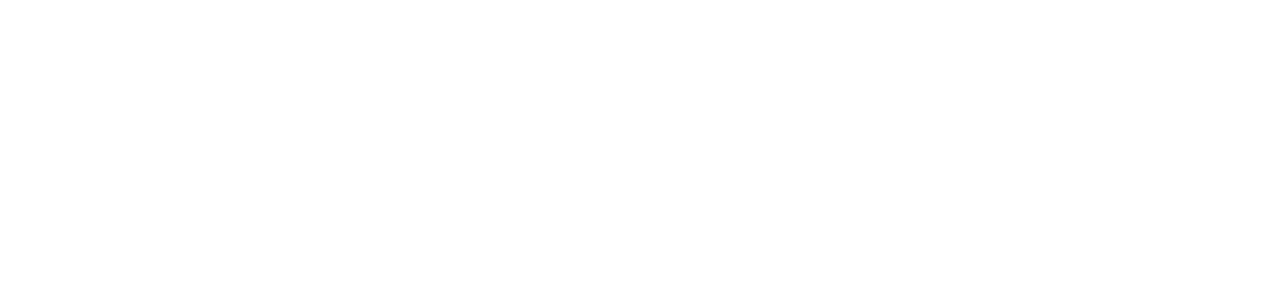
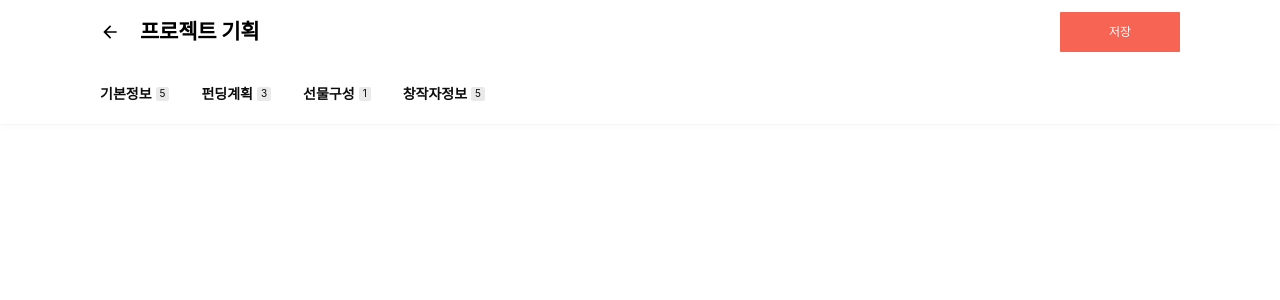
Before and after one commit to limjeahyuk/avatye_client, a React (Create React App) app: page /project-editor/management in a window 1280 px wide. Shown: the top 300 px of the page. Built offline with nearby package versions, Linux system fonts and the light colour scheme.

Commit message:
index on feautre/2-login: 340891e 드롭다운 구현 성공

```diff
--- a/src/components/UI/header/Top.js
+++ b/src/components/UI/header/Top.js
@@ -33,7 +33,7 @@ const Top = () => {
                     <NotificationsNoneIcon />
                     <div className={classes.login} onClick={dropDownHandler}><AccountCircleIcon />{ctx.userNick}</div>
                     {dropDown && <div className={classes.dropdown}>
-                        <div>프로필</div>
+                        <div onClick={() => navigater('/mypage')}>프로필</div>
                         <div onClick={ctx.onLogout}>로그아웃</div>
                     </div>}
                 </div>}
--- a/src/components/post/management/ManageHeader.js
+++ b/src/components/post/management/ManageHeader.js
@@ -1,9 +1,45 @@
-import React from "react";
+import React, { useState } from "react";
 import classes from './Management.module.css'
+import ArrowBackIcon from '@mui/icons-material/ArrowBack';
+import { useNavigate } from "react-router-dom";
 
 const ManageHeader = () => {
+    const [contSave, setContSave] = useState(true);
+
+    const navigater = useNavigate();
+
     return <div>
-
+        <div className={classes.frame}>
+            <div className={classes.top}>
+                <div>
+                    <div>
+                        <ArrowBackIcon onClick={() => navigater('/') } />
+                        <h2>프로젝트 기획</h2>
+                    </div>
+                    <button className={`${contSave && classes.save}`}><span>{contSave ? "저장" : "기획중"}</span></button>
+                </div>
+            </div>
+            <div className={classes.bot}>
+                <div>
+                    <div>
+                        기본정보
+                        <span>5</span>
+                    </div>
+                    <div>
+                        펀딩계획
+                        <span>3</span>
+                    </div>
+                    <div>
+                        선물구성
+                        <span>1</span>
+                    </div>
+                    <div>
+                        창작자정보
+                        <span>5</span>
+                    </div>
+                </div>
+            </div>
+        </div>
     </div>
 }
 
--- a/src/components/post/management/Management.module.css
+++ b/src/components/post/management/Management.module.css
@@ -0,0 +1,115 @@
+.frame{
+    width: 100%;
+    box-shadow: rgb(0 0 0 / 4%) 0px 1px 8px, rgb(0 0 0 / 2%) 0px 1px 0px;
+    z-index: 1;
+}
+
+.frame .top{
+    position: fixed;
+    top: 0px;
+    z-index: 100;
+    width: 100%;
+    background-color: rgb(255, 255, 255);
+    font-size: 14px;
+    line-height: 24px;
+    letter-spacing: -0.015em;
+    box-shadow: none;
+    transform: translateY(0px);
+    height: 64px;
+}
+
+.frame .top>div{
+    width: 1080px;
+    margin: 0 auto;
+    display: flex;
+    justify-content: space-between;
+    position: relative;
+    height: 100%;
+    align-items: center;
+}
+
+.frame .top>div>div{
+    display: flex;
+    align-items: center;
+}
+
+.frame .top>div>div svg{
+    font-size: 20px;
+    margin-right: 20px;
+    cursor: pointer;
+}
+
+.frame .top>div button{
+    width: 120px;
+    height: 40px;
+    font-weight: 500;
+    background-color: rgb(240, 240, 240);
+    font-size: 12px;
+    line-height: 20px;
+    outline: none;
+    padding: 0 16px;
+    border-radius: 1px;
+    display: inline-flex;
+    align-items: center;
+    justify-content: center;
+    border: none;
+}
+
+.frame .top>div .save{
+    color: rgb(255, 255, 255);
+    background-color: rgb(248, 100, 83);
+}
+
+.frame .top>div button span{
+    color: rgb(61, 61, 61);
+    opacity: .5;
+}
+
+.frame .top>div .save span{
+    color: rgb(255, 255, 255);
+    opacity: 1;
+}
+
+.frame .bot{
+    background-color: white;
+    position: fixed;
+    top: 64px;
+    width: 100%;
+    height: 60px;
+    box-shadow: rgb(0 0 0 / 4%) 0px 1px 8px, rgb(0 0 0 / 2%) 0px 1px 0px;
+}
+
+.frame .bot>div{
+    width: 1080px;
+    margin: 0 auto;
+    padding: 0px;
+    display: flex;
+    align-items: center;
+    height: 60px;
+}
+
+.frame .bot>div>div{
+    margin: 0 16px;
+    display: flex;
+    color: rgb(13, 13, 13);
+    align-items: center;
+    font-size: 14px;
+    line-height: 22px;
+    font-weight: 700;
+}
+
+.frame .bot>div>div:first-child{
+    margin:0 16px 0 0;
+}
+
+.frame .bot>div>div span{
+    height: 14px;
+    margin-left: 4px;
+    padding: 0 4px;
+    background-color: rgb(233, 233, 233);
+    border-radius: 2px;
+    font-weight: normal;
+    font-size: 10px;
+    line-height: 13px;
+    letter-spacing: -0.005em;
+}
--- a/src/pages/post/project-editor/CreateProject.js
+++ b/src/pages/post/project-editor/CreateProject.js
@@ -1,8 +1,10 @@
 import React from "react";
 import BasicInfo from "../../../components/post/createProject/BasicInfo";
+import ManageHeader from "../../../components/post/management/ManageHeader";
 
 const CreateProject = () => {
     return <>
+        <ManageHeader />
     <BasicInfo />
     </>
 }
--- a/src/pages/post/project-editor/ProjectEditor.module.css
+++ b/src/pages/post/project-editor/ProjectEditor.module.css
@@ -4,7 +4,7 @@
     display: flex;
     background-color: white;
     flex-grow: 1;
-    height: 100vh;
+    height: 110vh;
 }
 
 .editor .left{
```
